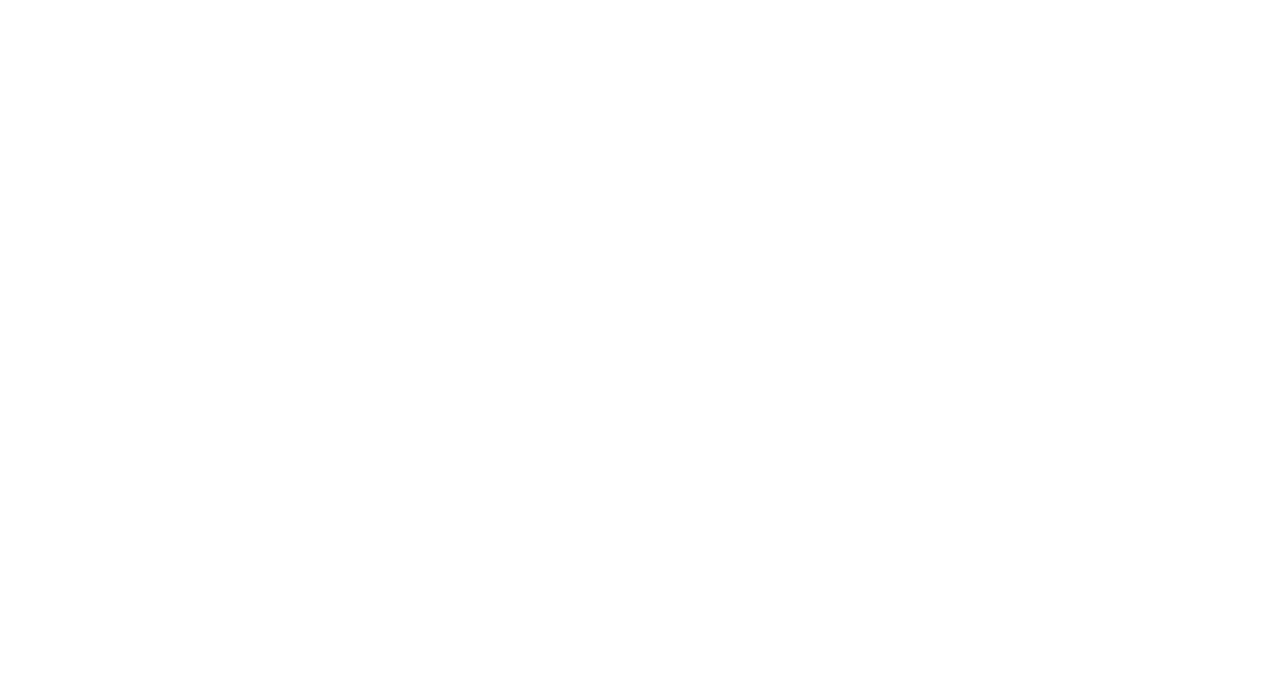
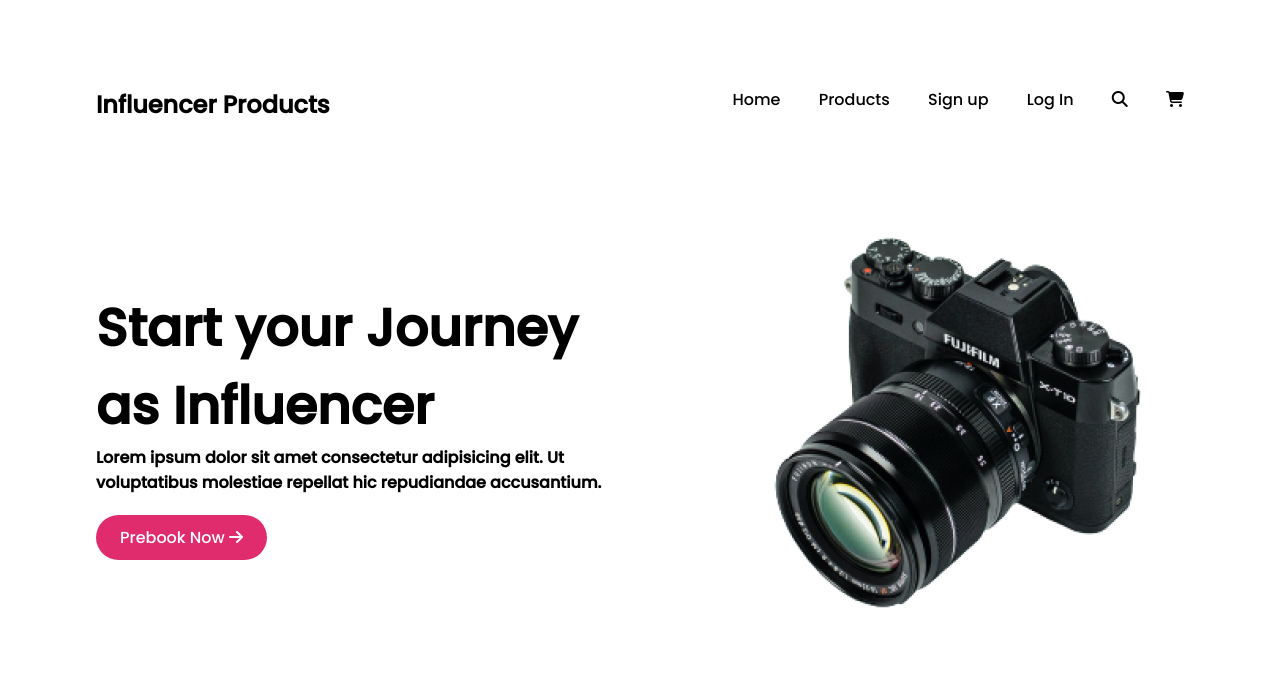
Before and after one commit to comconToukir/influencer-gadgets, a plain HTML site: page index.html in a window 1280 px wide. Drawn offline with Linux system fonts and the light colour scheme.

Commit message:
banner worked

```diff
--- a/index.html
+++ b/index.html
@@ -5,8 +5,38 @@
   <meta http-equiv="X-UA-Compatible" content="IE=edge">
   <meta name="viewport" content="width=device-width, initial-scale=1.0">
   <title>Influencer Gadgets</title>
+  <!-- font awesome -->
+  <script src="https://kit.fontawesome.com/2bbf0526dc.js" crossorigin="anonymous"></script>
+  <!-- style sheets -->
+  <link rel="stylesheet" href="styles/style.css">
 </head>
 <body>
-
+  <!-- header navigation part -->
+  <header class="u-flex justify-content-center">
+    <nav class="container u-flex">
+      <h1>Influencer Products</h1>
+      <div class="nav-buttons">
+          <a href="/">Home</a>
+          <a href="/">Products</a>
+          <a href="/">Sign up</a>
+          <a href="/">Log In</a>
+          <a href="/"><i class="fa-solid fa-magnifying-glass"></i></a>
+          <a href="/"><i class="fa-solid fa-cart-shopping"></i></a>
+      </div>
+    </nav>
+  </header>
+  <main class="u-flex justify-content-center">
+    <div class="main-banner container u-flex">
+      <div class="banner-content">
+        <h1>Start your Journey as Influencer</h1>
+        <p>Lorem ipsum dolor sit amet consectetur adipisicing elit. Ut voluptatibus molestiae repellat hic repudiandae accusantium.</p>
+        <a class="pink-button" href="">Prebook Now <i class="fa-solid fa-arrow-right"></i></a>
+      </div>
+      <div class="image-overlap">
+        <!-- <img src="images/Circle design.svg" alt="" srcset=""> -->
+        <img src="images/main-camera.png" alt="" srcset="">
+      </div>
+    </div>
+  </main>
 </body>
 </html>
--- /dev/null
+++ b/styles/style.css
@@ -0,0 +1,83 @@
+/* font imports*/
+@import url('https://fonts.googleapis.com/css2?family=Poppins:wght@500,700&display=swap');
+
+/* common styles */
+* {
+  margin: 0;
+  padding: 0;
+  box-sizing: border-box;
+}
+body {
+  font-family: 'Poppins', sans-serif;
+}
+
+/* utility classes */
+.container {
+  width: 85%;
+}
+.u-flex {
+  display: flex;
+}
+.u-grid {
+  display: grid;
+}
+.justify-content-center {
+  justify-content: center;
+}
+.align-items-center {
+  align-items: center;
+}
+.pink-button {
+  display: inline-block;
+  text-decoration: none;
+  color: #fff;
+  background-color: #E02C6D;
+  padding: 10px 24px;
+  margin-top: 20px;
+}
+
+/* navigation styles */
+nav {
+  justify-content: space-between;
+  margin: 87px 0px 42px 0px;
+}
+nav h1 {
+  font-size: 1.5em;
+  font-weight: 700;
+}
+.nav-buttons a {
+  text-decoration: none;
+  color: black;
+  margin-left: 34px;
+  font-size: 1em;
+  font-weight: 500;
+}
+
+/* banner styles */
+.main-banner {
+  justify-content: space-between;
+  margin: 50px 0;
+}
+.banner-content {
+  width: 50%;
+  margin: auto 0;
+
+}
+.banner-content h1 {
+  font-size: 3.25em;
+}
+.banner-content p {
+  font-weight: 600;
+}
+.banner-content .pink-button {
+  border-radius: 25px;
+}
+/* .image-overlap {
+  position: relative;
+  display: flex;
+  justify-content: center;
+  align-items: center;
+}
+.image-overlap img{
+  position: absolute;
+} */
```
